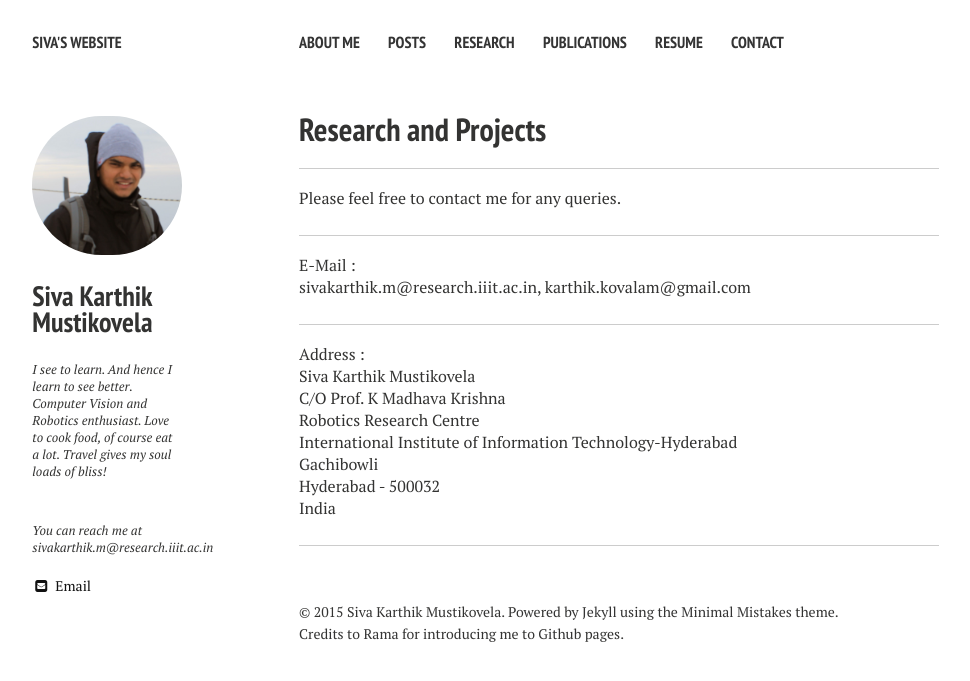
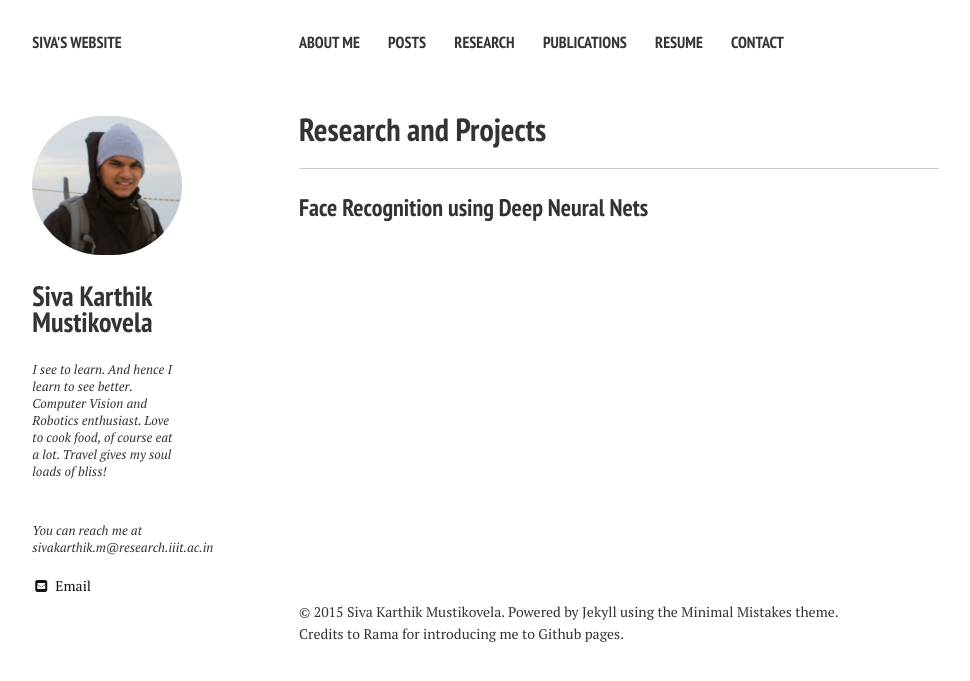
Before and after one commit to sivakm/sivakm.github.io, a Jekyll site: the page built from Research/index.md, in a window 1280 px wide. Shown: the top 681 px of the page, without its empty margins (21-991 px from the left). Built offline with Jekyll 4.4.1, drawn with Linux system fonts in a browser that asks for light colours; nearby versions of some CDN libraries.

Commit message:
17feb915

```diff
--- a/Research/index.md
+++ b/Research/index.md
@@ -5,23 +5,4 @@ excerpt: "Research and Project details."
 ---
 
 
-
-Please feel free to contact me for any queries.
-
-<hr>
-
-E-Mail : <br>
-sivakarthik.m@research.iiit.ac.in, karthik.kovalam@gmail.com
-
-<hr>
-
-Address : <br>
-Siva Karthik Mustikovela<br>
-C/O Prof. K Madhava Krishna<br>
-Robotics Research Centre<br>
-International Institute of Information Technology-Hyderabad<br>
-Gachibowli<br>
-Hyderabad - 500032<br>
-India
-
-<hr>
+### Face Recognition using Deep Neural Nets
```
